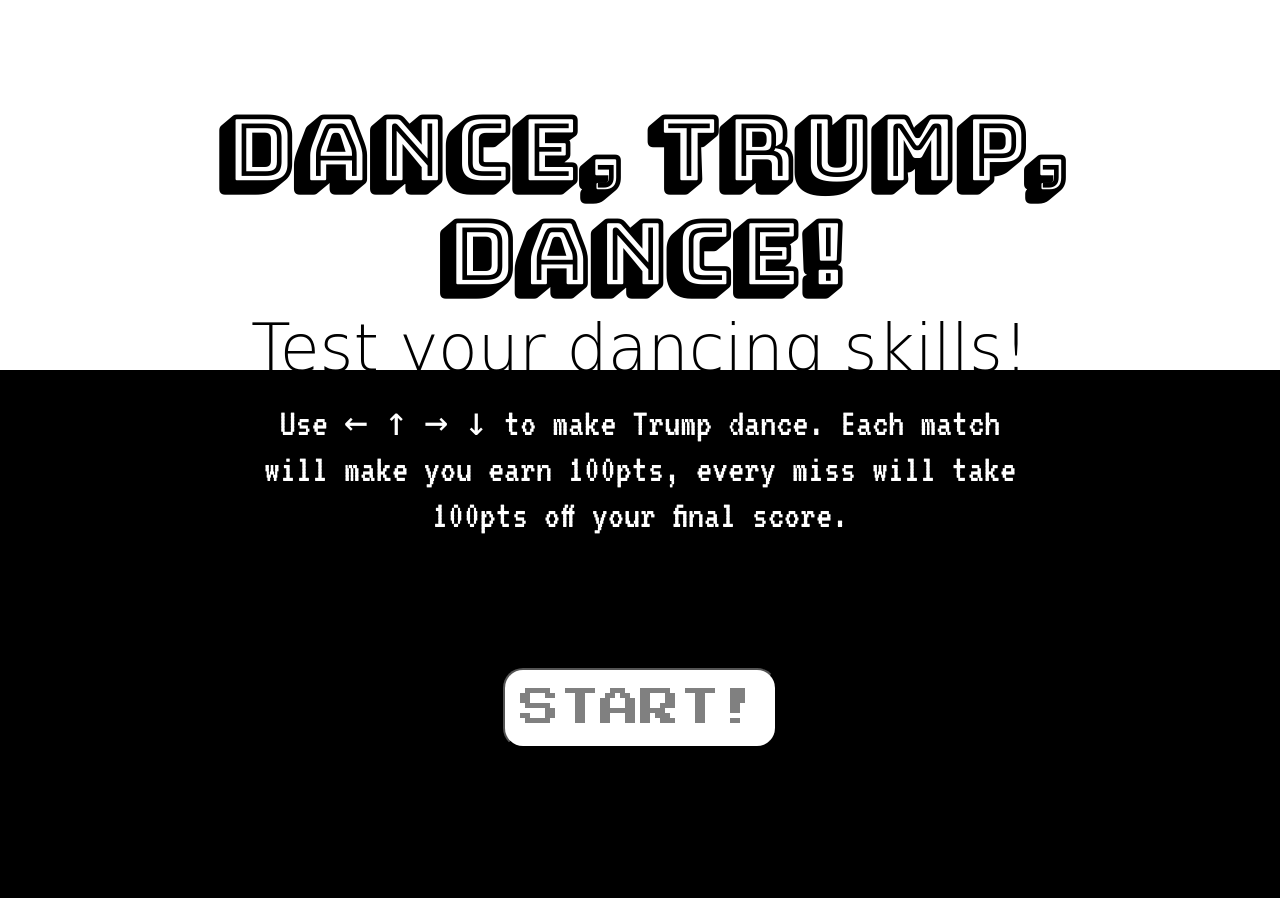
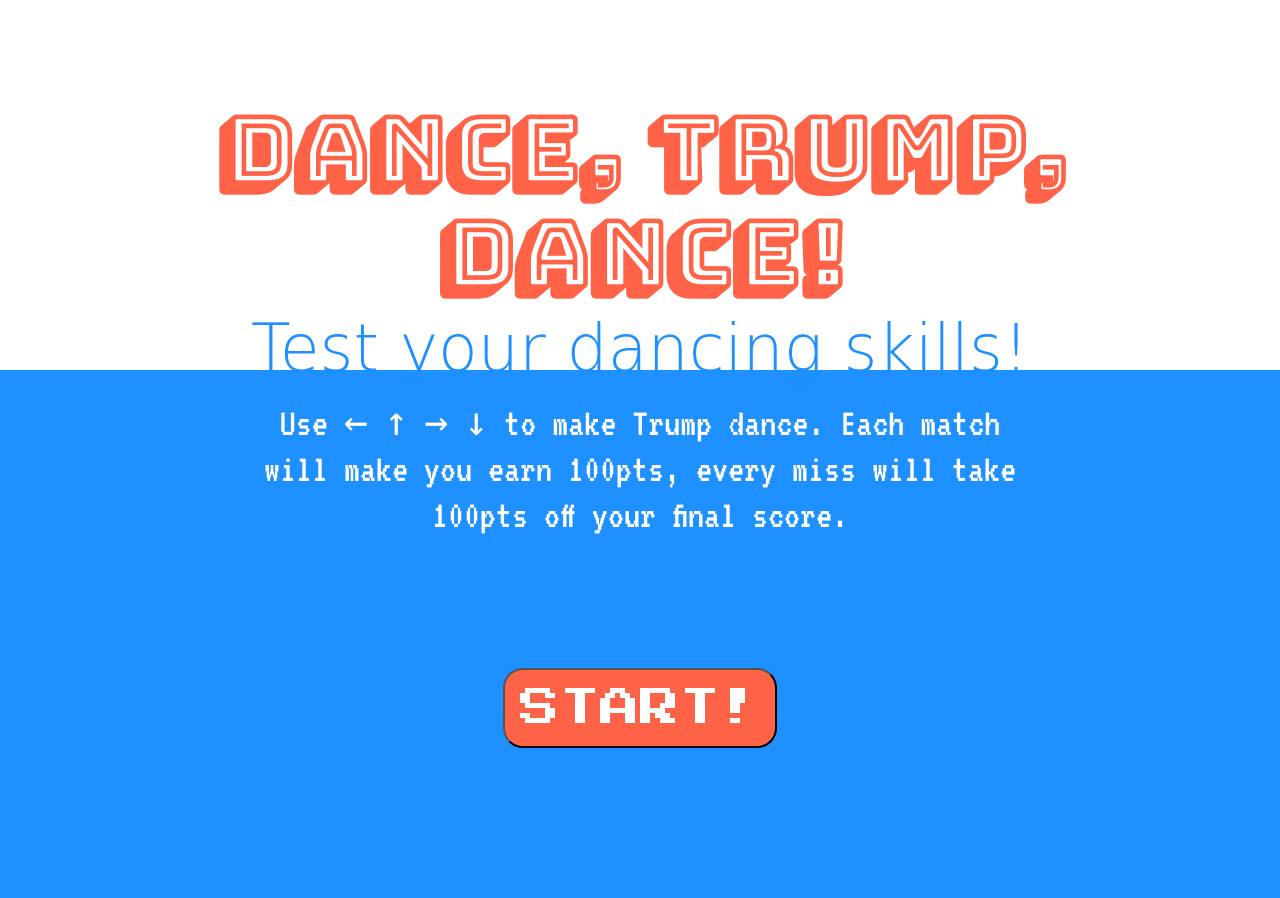
Before and after one commit to mmorandini/Dance-Trump-Dance, a PHP site: page / in a window 1280 px wide. Run offline with PHP 8.4, Linux system fonts and the light colour scheme; some libraries are stand-ins or nearby versions; some web fonts are replaced.

Commit message:
changing background colors

```diff
--- a/css/style.css
+++ b/css/style.css
@@ -1,5 +1,5 @@
 body {
-  background-color: black;
+  background-color: dodgerblue;
   margin: 0;
   text-align: center;
 }
@@ -18,7 +18,7 @@
 
 header > h2 {
   font-family: 'Monofett', cursive;
-  color: black;
+  color: dodgerblue;
   font-size: 65px;
   padding: 0;
   margin: 5px;
@@ -29,7 +29,7 @@
   font-size: 90px;
   text-align: center;
   margin: 0 auto;
-  color: black;
+  color: tomato;
 }
 main {
   height: 400px;
@@ -45,11 +45,11 @@
   font-size: 40px;
   border-radius: 20px;
   display: inline-block;
-  color: grey;
-  background-color: white;
+  color: white;
+  background-color: tomato;
 
 }
-.instructions {
+.instructions{
   font-family: 'VT323', monospace;
   font-size: 40px;
   width: 60%;
@@ -60,12 +60,13 @@
 #game-wrapper{
   text-align: center;
   display: none;
-  background-image: url('../images/other/shiny-ball.gif');
+  /*background-image: url('../images/other/shiny-ball.gif');*/
   background-size: cover;
   background-position: top;
-  bac
+  background-color: white;
 }
 .scoreCounter{
+  color: white;
   font-family: 'Press Start 2P', cursive;
   text-align: right;
   font-size: 20px;
--- a/js/app.js
+++ b/js/app.js
@@ -10,6 +10,7 @@
   let moveLeft;
   let scoreCounter = 0;
 
+
   $('#start-btn').on('click', function(){
     console.log('clicked');
     $(this).css('display','none');
@@ -18,10 +19,10 @@
     $('header').css({
       'paddingTop': '40px',
       'height': '100px',
-      'backgroundColor': 'black'
+      'backgroundColor': 'tomato'
     });
     $('h1').css('color','white');
-    $('body').css('backgroundColor','black');
+    $('body').css('backgroundColor','tomato');
     $('#game-wrapper').css({ display: 'block'});
     document.getElementById('audio').play();
 
@@ -80,12 +81,16 @@
       //Picks the right arrow image.
       if (moveUp !== undefined){
         $('#arrow').attr('src','images/arrows/arrow-icon-up.png');
+        // $('#game-wrapper').css('backgroundColor', 'blue');
       }else if(moveDown !== undefined){
         $('#arrow').attr('src','images/arrows/arrow-icon-down.png');
+        // $('#game-wrapper').css('backgroundColor', 'orange');
       }else if (moveLeft !== undefined){
         $('#arrow').attr('src','images/arrows/arrow-icon-left.png');
+        // $('#game-wrapper').css('backgroundColor', 'pink');
       }else if (moveRight !== undefined){
         $('#arrow').attr('src','images/arrows/arrow-icon-right.png');
+        // $('#game-wrapper').css('backgroundColor', 'lime');
       }
 
     } // nextMove closing
@@ -116,8 +121,18 @@
 
     });
 
+    function changeBackground(){
+      window.setInterval(pickColor,150);
+    }
+
+    function pickColor(){
+      var color = 'rgb(' + Math.floor(Math.random() * 255) + ',' + Math.floor(Math.random() * 255) + ',' + Math.floor(Math.random() * 255) + ')';
+      $('#game-wrapper').css('backgroundColor', color);
+    }
+
+    changeBackground();
+
     movesTimer(); //triggers the moves' timer
-
 
 
   });///end of click listener
```
Also changed, not shown: images/other/disco-tunnel.gif (added).
